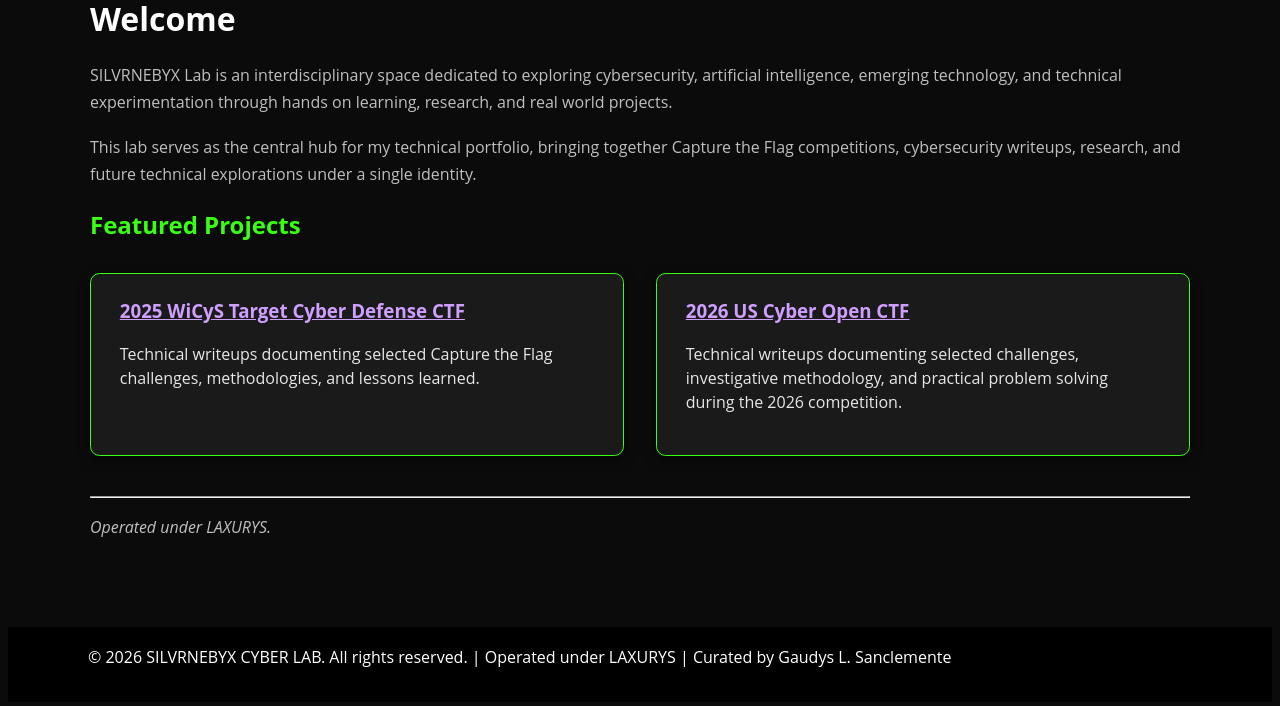
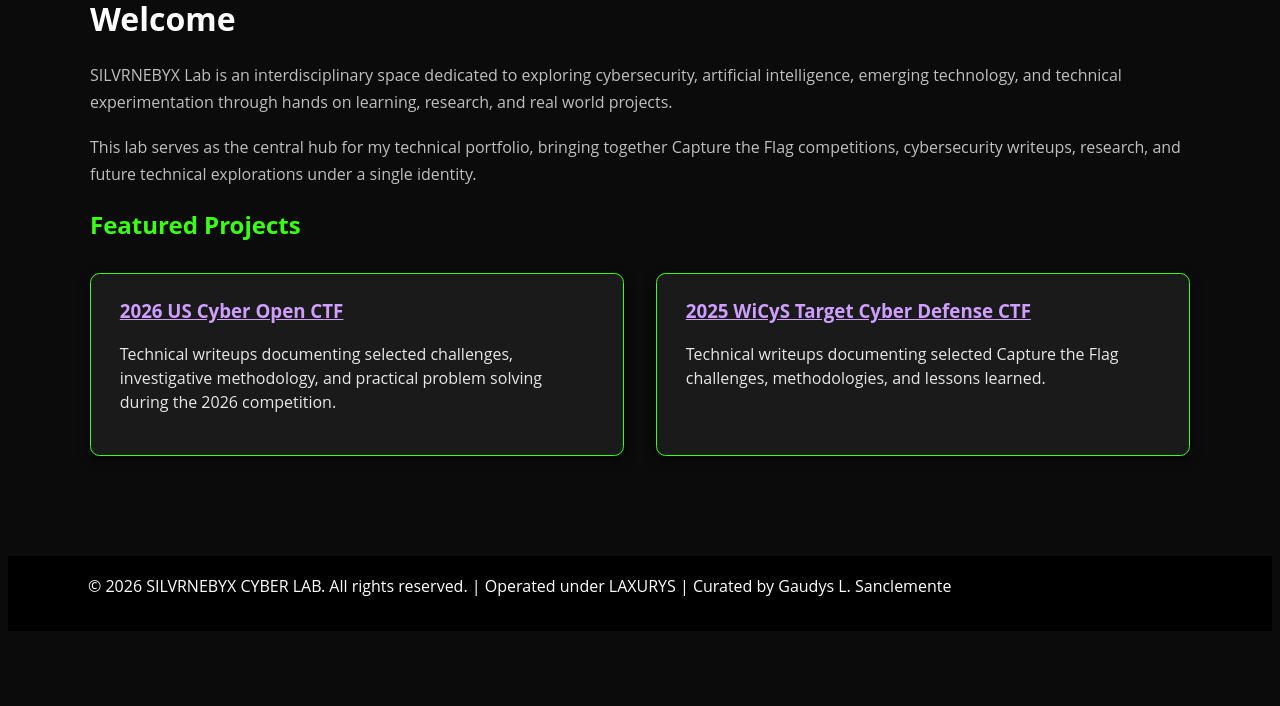
Before and after one commit to glsanclem/silvrnebyxlab, a Jekyll site: the page built from index.md, in a window 1280 px wide and 900 px high, scrolled down 1023 px, cut to the strip 190-896 px from the top of the window. Built offline with Jekyll 4.4.1, drawn with Linux system fonts in a browser that asks for light colours; after the commit the page ends 1852 px from its top, so only the background shows below that.

Commit message:
Swapped boxes between 2025 and 2026 CTF sections

```diff
--- a/index.md
+++ b/index.md
@@ -21,17 +21,13 @@ This lab serves as the central hub for my technical portfolio, bringing together
 <div class="challenge-grid">
 
 <div class="challenge-box">
+<h3><a href="https://glsanclem.github.io/2026-US-Cyber-Open-CTF/">2026 US Cyber Open CTF</a></h3>
+<p>Technical writeups documenting selected challenges, investigative methodology, and practical problem solving during the 2026 competition.</p>
+</div>
+
+<div class="challenge-box">
 <h3><a href="https://glsanclem.github.io/2025_wicys_target_ctf/">2025 WiCyS Target Cyber Defense CTF</a></h3>
 <p>Technical writeups documenting selected Capture the Flag challenges, methodologies, and lessons learned.</p>
 </div>
 
-<div class="challenge-box">
-<h3><a href="https://glsanclem.github.io/2026-US-Cyber-Open-CTF/">2026 US Cyber Open CTF</a></h3>
-<p>Technical writeups documenting selected challenges, investigative methodology, and practical problem solving during the 2026 competition.</p>
 </div>
-
-</div>
-
----
-
-*Operated under LAXURYS.*
```
